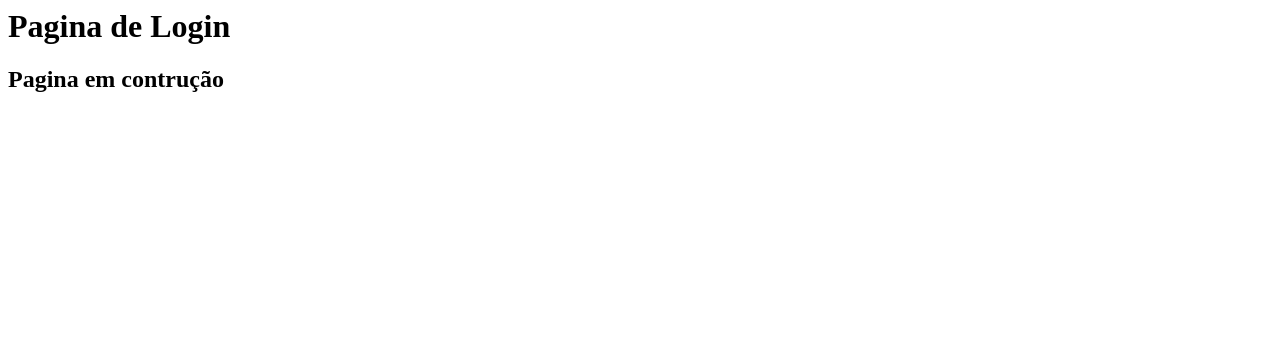
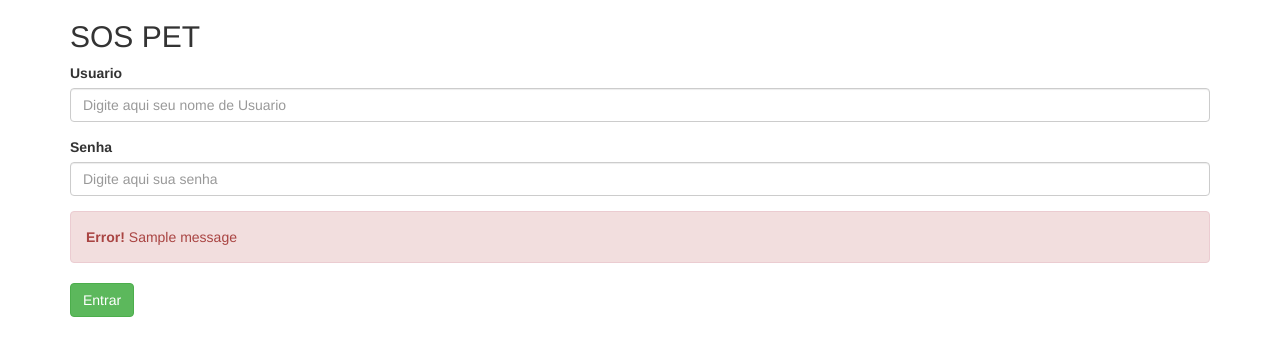
Before and after one commit to Johthema/pets, a Django app: page /login/ in a window 1280 px wide. Shown: the top 356 px of the page. Run offline with Django 3.2, Linux system fonts and the light colour scheme; one stand-in notice (Sample message) is shown; some libraries are stand-ins or nearby versions.

Commit message:
construção do login versao 1.0

```diff
--- a/core/views.py
+++ b/core/views.py
@@ -1,5 +1,22 @@
-from django.shortcuts import render
-
+from django.shortcuts import render, redirect
+from django.views.decorators.csrf import csrf_protect
+from django.contrib.auth import authenticate, login
+from django.contrib import messages
 # Create your views here.
 def login_user(request):
     return render(request, 'login.html')
+
+@csrf_protect
+def submit_login(request):
+    if request.POST:
+        username = request.POST.get('username')
+        password = request.POST.get('password')
+        print(username)
+        print(password)
+        user = authenticate(username=username, password=password)
+        if user is not None:
+            login(request, user)
+            return redirect('/login/#')
+        else:
+            messages.error(request,'Usuario ou senha inválido.')
+    return redirect('/login/')
--- a/sospete/urls.py
+++ b/sospete/urls.py
@@ -21,5 +21,6 @@ from core import views
 
 urlpatterns = [
     path('admin/', admin.site.urls),
-    path('login/', views.login_user)
+    path('login/', views.login_user),
+    path('login/submit', views.login_user)
 ]
--- a/templates/login.html
+++ b/templates/login.html
@@ -1,2 +1,39 @@
-<h1>Pagina de Login</h1>
-<h2>Pagina em contrução</h2>
+<!DOCTYPE html>
+<html lang="en">
+<head>
+  <title>SOS PET</title>
+  <meta charset="utf-8">
+  <meta name="viewport" content="width=device-width, initial-scale=1">
+  <link rel="stylesheet" href="https://maxcdn.bootstrapcdn.com/bootstrap/3.4.1/css/bootstrap.min.css">
+  <script src="https://ajax.googleapis.com/ajax/libs/jquery/3.5.1/jquery.min.js"></script>
+  <script src="https://maxcdn.bootstrapcdn.com/bootstrap/3.4.1/js/bootstrap.min.js"></script>
+</head>
+<body>
+    <div class ="container mt-4">
+        <form action="submit", method="POST">{% csrf_token %}
+            <h2>SOS PET</h2>
+            <div class="form-group">
+                <label for="username">Usuario</label>
+                <input type="text", class="form-control" id="username" name="username"
+                placeholder="Digite aqui seu nome de Usuario">
+            </div>
+
+            <div class="form-group">
+                <label for="password">Senha</label>
+                <input type="password", class="form-control" id="password" name="password"
+                placeholder="Digite aqui sua senha">
+            </div>
+
+            <div>
+                {% for message in messages %}
+                <div class="alert alert-danger">
+                    <strong>Error!</strong> {{ message }}
+                </div>
+                {% endfor %}
+                <button type="submit" class="btn btn-success">Entrar</button>
+            </div>
+
+        </form>
+    </div>
+</body>
+</html>
```
